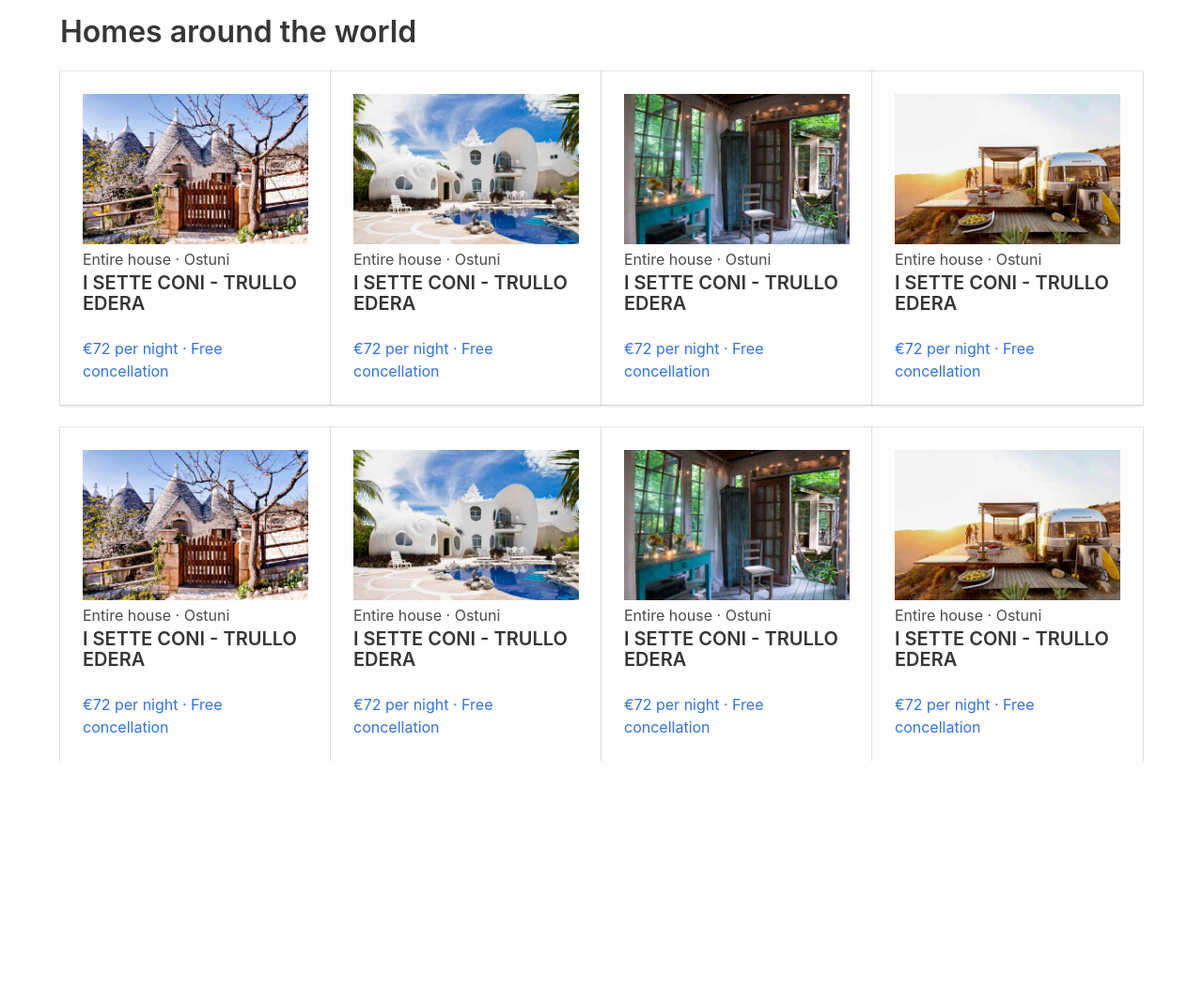
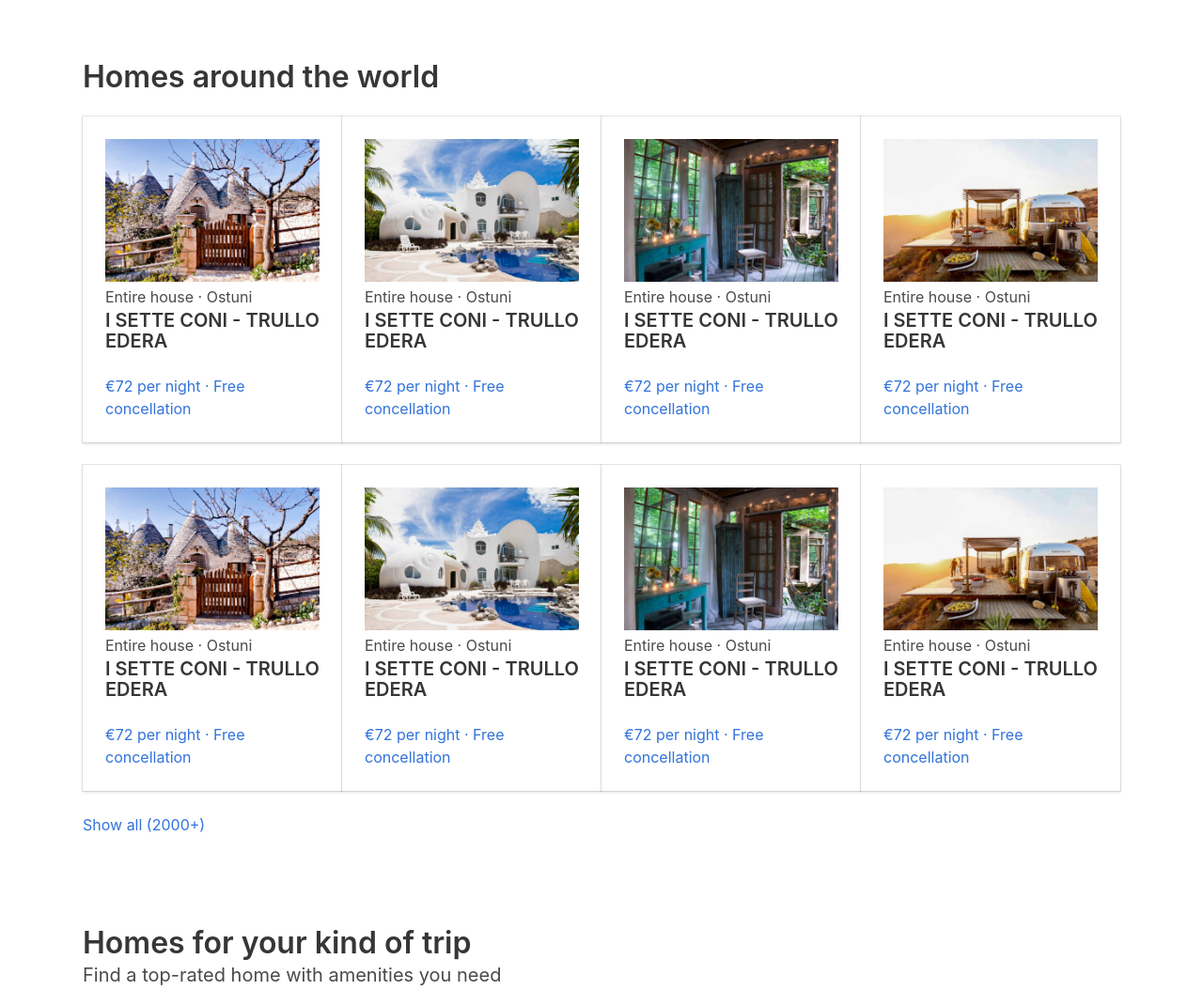
Before and after one commit to Groutch/AirBnB-Bulma, a plain HTML site: page index.html in a window 1280 px wide. Shown: the part 920-1974 px from the top of the page at 94% size. Before the commit the page ends 1730 px from the top, so only its background shows below. Drawn offline with nearby package versions, Linux system fonts and the light colour scheme.

Commit message:
Added content in the body, formating content

```diff
--- a/index.html
+++ b/index.html
@@ -62,8 +62,67 @@
         </section>
 
         <!--Contenu -->
+        <section class="section">
         <h1 class="title">Homes around the world</h1>
         <div class="columns is-gapless">
+            <div class="column is-half-tablet is-one-quarter-desktop">
+                <div class="card">
+                    <div class="card-content">
+                        <a href=#>
+                            <img src="images/img1.jpg">
+                        </a>
+                        <a href=#>
+                            <h3 class="subtitle is-6">Entire house · Ostuni</h3>
+                            <h2 class="title is-5">I SETTE CONI - TRULLO EDERA </h2>
+                            <p class="is-small">€72 per night · Free concellation</p>
+                        </a>
+                    </div>
+                </div>
+            </div>
+            <div class="column is-half-tablet is-one-quarter-desktop">
+                <div class="card">
+                    <div class="card-content">
+                        <a href=#>
+                            <img src="images/img2.jpg">
+                        </a>
+                        <a href=#>
+                            <h3 class="subtitle is-6">Entire house · Ostuni</h3>
+                            <h2 class="title is-5">I SETTE CONI - TRULLO EDERA </h2>
+                            <p class="is-small">€72 per night · Free concellation</p>
+                        </a>
+                    </div>
+                </div>
+            </div>
+            <div class="column is-half-tablet is-one-quarter-desktop">
+                <div class="card">
+                    <div class="card-content">
+                        <a href=#>
+                            <img src="images/img3.jpg">
+                        </a>
+                        <a href=#>
+                            <h3 class="subtitle is-6">Entire house · Ostuni</h3>
+                            <h2 class="title is-5">I SETTE CONI - TRULLO EDERA </h2>
+                            <p class="is-small">€72 per night · Free concellation</p>
+                        </a>
+                    </div>
+                </div>
+            </div>
+            <div class="column is-half-tablet is-one-quarter-desktop">
+                <div class="card">
+                    <div class="card-content">
+                        <a href=#>
+                            <img src="images/img4.jpg">
+                        </a>
+                        <a href=#>
+                            <h3 class="subtitle is-6">Entire house · Ostuni</h3>
+                            <h2 class="title is-5">I SETTE CONI - TRULLO EDERA </h2>
+                            <h6 class="is-small">€72 per night · Free concellation</h6>
+                        </a>
+                    </div>
+                </div>
+            </div>
+        </div>
+        <div class="columns is-gapless is-hidden-touch">
             <div class="column is-half-tablet is-one-quarter-desktop">
                 <div class="card">
                     <div class="card-content">
@@ -89,7 +148,6 @@
                             <h3 class="subtitle is-6">Entire house · Ostuni</h3>
                             <h2 class="title is-5">I SETTE CONI - TRULLO EDERA </h2>
                             <p class="is-small">€72 per night · Free concellation</p>
-
                         </a>
                     </div>
                 </div>
@@ -104,7 +162,6 @@
                             <h3 class="subtitle is-6">Entire house · Ostuni</h3>
                             <h2 class="title is-5">I SETTE CONI - TRULLO EDERA </h2>
                             <p class="is-small">€72 per night · Free concellation</p>
-
                         </a>
                     </div>
                 </div>
@@ -119,76 +176,45 @@
                             <h3 class="subtitle is-6">Entire house · Ostuni</h3>
                             <h2 class="title is-5">I SETTE CONI - TRULLO EDERA </h2>
                             <h6 class="is-small">€72 per night · Free concellation</h6>
-
                         </a>
                     </div>
                 </div>
             </div>
-
         </div>
+        <a href="#">Show all (2000+)</a>
+        </section>
+        <section class="section">
+        <h1 class="title">Homes for your kind of trip</h1>
+        <h2 class="subtitle">Find a top-rated home with amenities you need</h2>
         <div class="columns is-gapless">
-            <div class="column is-half-tablet is-one-quarter-desktop">
+            <div class="column is-half-desktop">
                 <div class="card">
                     <div class="card-content">
                         <a href=#>
-                            <img src="images/img1.jpg">
+                            <img class="image" src="images/family.jpg">
                         </a>
                         <a href=#>
-                            <h3 class="subtitle is-6">Entire house · Ostuni</h3>
-                            <h2 class="title is-5">I SETTE CONI - TRULLO EDERA </h2>
-                            <p class="is-small">€72 per night · Free concellation</p>
-
+                            <h3 class="subtitle is-6 has-text-danger">2,000+ HOMES</h3>
+                            <div class="is-small">Find a home that families love. Stretch out and enjoy a space of your own.</div>
                         </a>
                     </div>
                 </div>
             </div>
-            <div class="column is-half-tablet is-one-quarter-desktop">
+            <div class="column is-half-desktop">
                 <div class="card">
                     <div class="card-content">
                         <a href=#>
-                            <img src="images/img2.jpg">
+                            <img class="image" src="images/work.jpg">
                         </a>
                         <a href=#>
-                            <h3 class="subtitle is-6">Entire house · Ostuni</h3>
-                            <h2 class="title is-5">I SETTE CONI - TRULLO EDERA </h2>
-                            <p class="is-small">€72 per night · Free concellation</p>
-
+                            <h3 class="subtitle is-6">2,000+ HOMES</h3>
+                            <div class="is-small">Book a top-rated home that offers reservation flexibility and work-trip essentials.</div>
                         </a>
                     </div>
                 </div>
             </div>
-            <div class="column is-half-tablet is-one-quarter-desktop">
-                <div class="card">
-                    <div class="card-content">
-                        <a href=#>
-                            <img src="images/img3.jpg">
-                        </a>
-                        <a href=#>
-                            <h3 class="subtitle is-6">Entire house · Ostuni</h3>
-                            <h2 class="title is-5">I SETTE CONI - TRULLO EDERA </h2>
-                            <p class="is-small">€72 per night · Free concellation</p>
-
-                        </a>
-                    </div>
-                </div>
-            </div>
-            <div class="column is-half-tablet is-one-quarter-desktop">
-                <div class="card">
-                    <div class="card-content">
-                        <a href=#>
-                            <img src="images/img4.jpg">
-                        </a>
-                        <a href=#>
-                            <h3 class="subtitle is-6">Entire house · Ostuni</h3>
-                            <h2 class="title is-5">I SETTE CONI - TRULLO EDERA </h2>
-                            <h6 class="is-small">€72 per night · Free concellation</h6>
-
-                        </a>
-                    </div>
-                </div>
-            </div>
-
         </div>
+        </section>
     </div>
 
     <!--Footer -->
```
Also changed, not shown: images/family.jpg (added), images/work.jpg (added).
